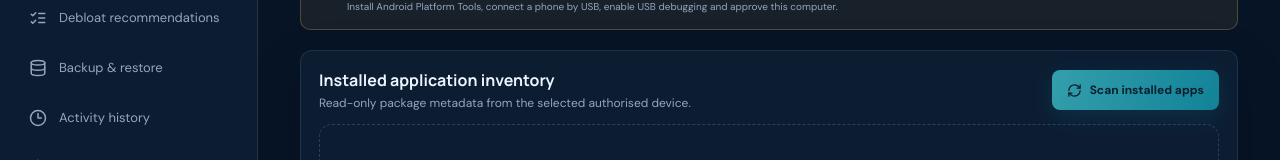
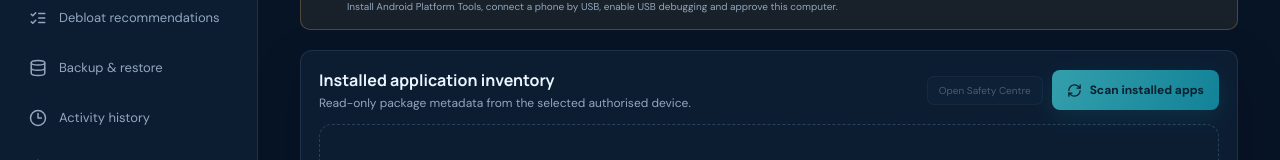
Before and after one commit to smartmil79-afk/mildroid, a React (Vite) app: page / in a window 1280 px wide. Both pictures are taken after a click on the button "App manager". Shown: the part 288-448 px from the top of the page. Built offline with nearby package versions, Linux system fonts and the light colour scheme.

Commit message:
ui: link app inventory to safety centre

```diff
--- a/src/App.tsx
+++ b/src/App.tsx
@@ -130,9 +130,12 @@ function App() {
             <div className="inventory-panel">
               <div className="section-row">
                 <div><h2>Installed application inventory</h2><p>Read-only package metadata from the selected authorised device.</p></div>
-                <button className="primary-button" onClick={() => void loadApps()} disabled={appsBusy || connected.length === 0}>
-                  <RefreshCw size={15} className={appsBusy ? 'spin' : ''} />{appsBusy ? 'Scanning apps…' : 'Scan installed apps'}
-                </button>
+                <div className="inventory-actions">
+                  <button className="subtle-button" onClick={() => setActive('Debloat recommendations')} disabled={!inventory}>Open Safety Centre</button>
+                  <button className="primary-button" onClick={() => void loadApps()} disabled={appsBusy || connected.length === 0}>
+                    <RefreshCw size={15} className={appsBusy ? 'spin' : ''} />{appsBusy ? 'Scanning apps…' : 'Scan installed apps'}
+                  </button>
+                </div>
               </div>
               {connected.length === 0 ? <div className="empty-state"><div className="empty-icon"><Smartphone size={25}/></div><h3>No authorised device</h3><p>Connect and authorise an Android phone, then return here to scan its installed packages.</p></div> : null}
               {inventory && (
```
